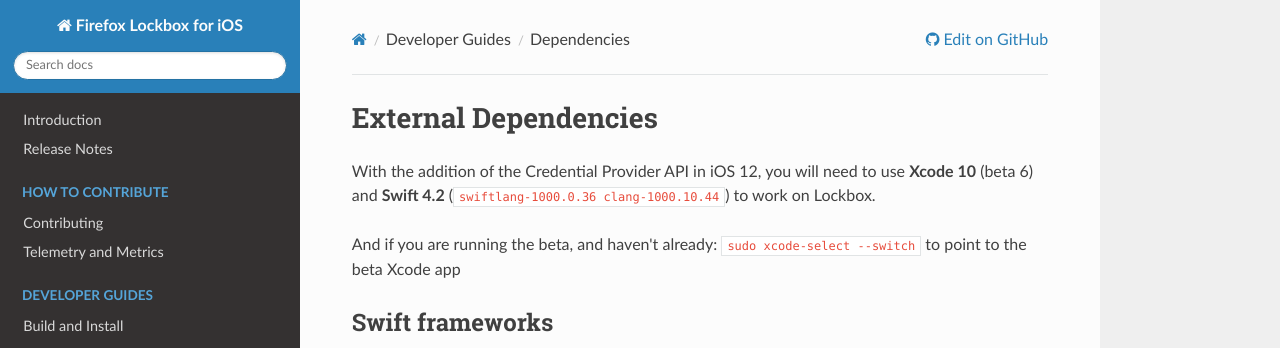
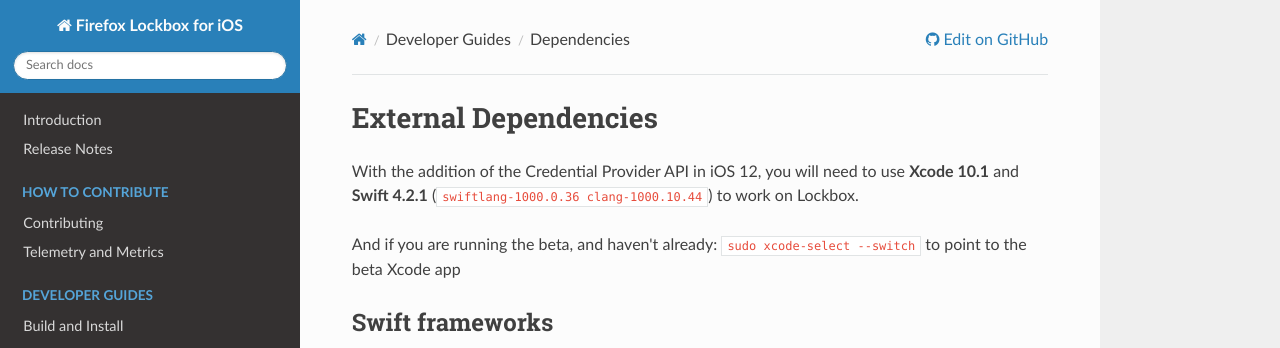
Before and after one commit to mozilla-lockwise/lockwise-ios, an MkDocs documentation site: the page built from docs/updating_libraries.md, in a window 1280 px wide. Shown: the top 348 px of the page. Built offline with MkDocs 1.6.1, drawn with Linux system fonts in a browser that asks for light colours; nearby versions of some CDN libraries.

Commit message:
document xcode version

```diff
--- a/docs/updating_libraries.md
+++ b/docs/updating_libraries.md
@@ -1,6 +1,6 @@
 # External Dependencies
 
-With the addition of the Credential Provider API in iOS 12, you will need to use **Xcode 10** (beta 6) and **Swift 4.2** (`swiftlang-1000.0.36 clang-1000.10.44`) to work on Lockbox.
+With the addition of the Credential Provider API in iOS 12, you will need to use **Xcode 10.1** and **Swift 4.2.1** (`swiftlang-1000.0.36 clang-1000.10.44`) to work on Lockbox.
 
 And if you are running the beta, and haven't already: `sudo xcode-select --switch` to point to the beta Xcode app
 
```
Also changed, not shown: docs/install.md (+1 -1 lines).
